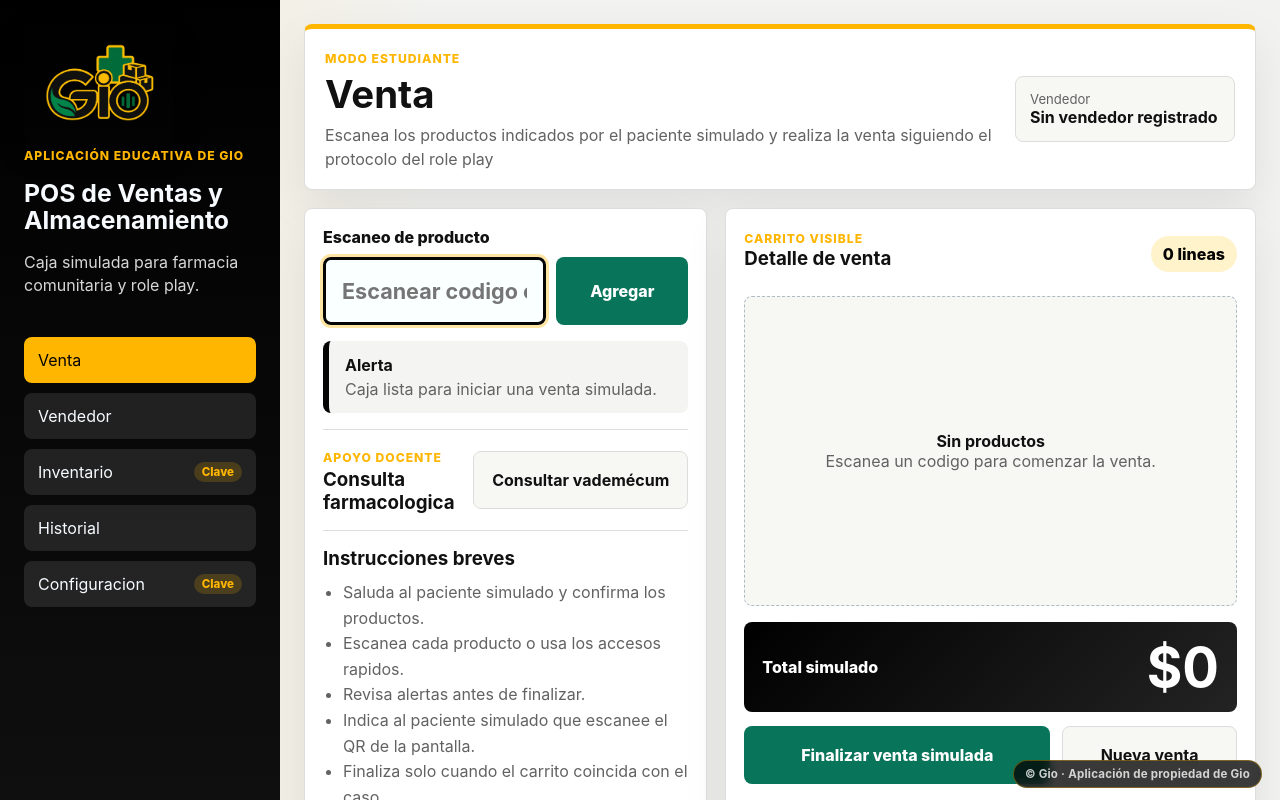
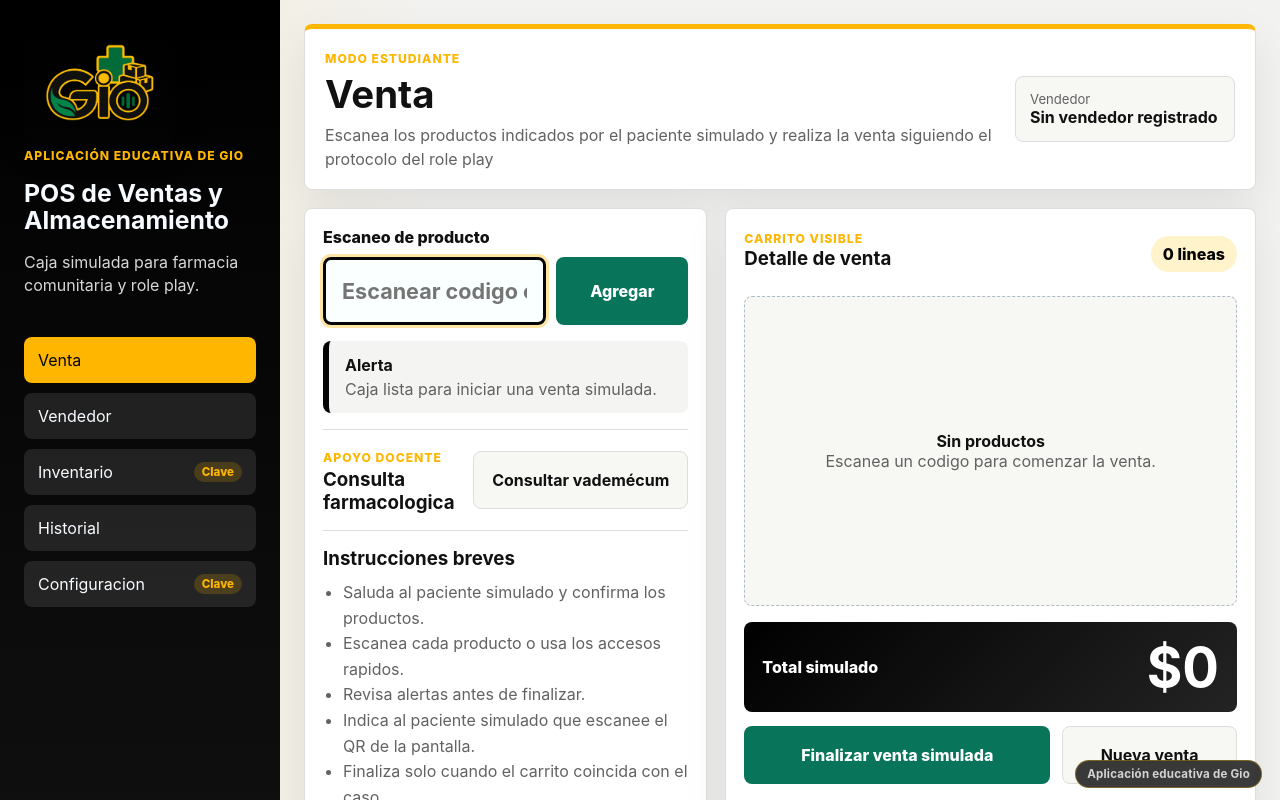
Before and after one commit to gpalavecino1995-dotcom/chatbot-farmacia, a React (Vite) app: page / in a window 1280 px wide. Shown: the top 800 px of the page. Built offline with nearby package versions, Linux system fonts and the light colour scheme.

Commit message:
Cambiar texto de marca de agua educativa

```diff
--- a/src/App.tsx
+++ b/src/App.tsx
@@ -123,7 +123,7 @@ export default function App() {
         )}
       </main>
       <div className="ownership-watermark" aria-hidden="true">
-        © Gio · Aplicación de propiedad de Gio
+        Aplicación educativa de Gio
       </div>
     </div>
   );
```
